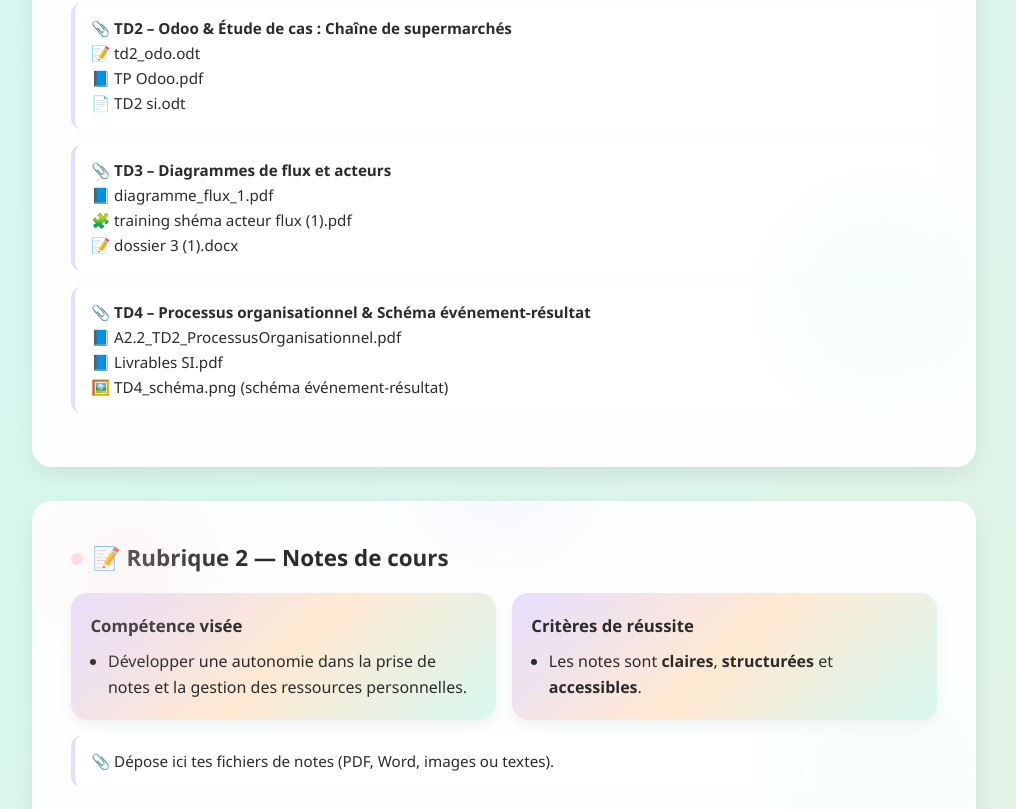
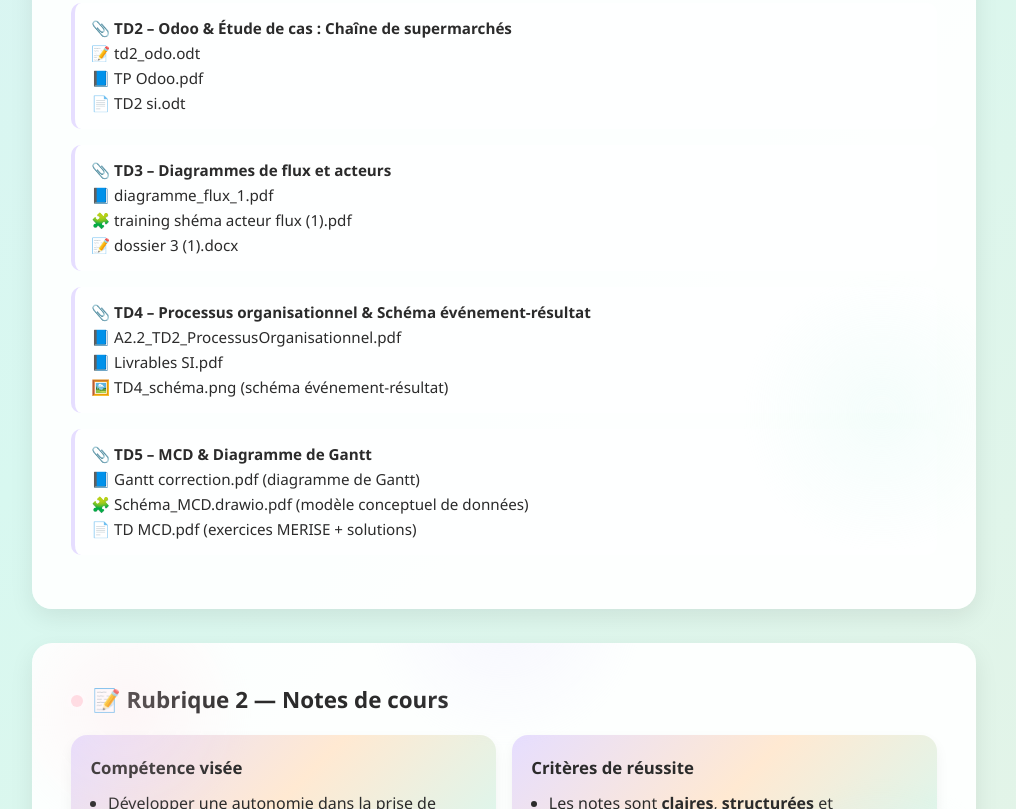
Before and after one commit to Akida43/portefolio, a plain HTML site: page index.html in a window 1280 px wide. Shown: the part 710-1519 px from the top of the page, without its empty margins (136-1152 px from the left). Drawn offline with Linux system fonts and the light colour scheme.

Commit message:
Update index.html

```diff
--- a/index.html
+++ b/index.html
@@ -134,6 +134,22 @@
     TD4_schéma.png (schéma événement-résultat)
   </a>
 </p>
+    <p class="note">
+  📎 <strong>TD5 – MCD & Diagramme de Gantt</strong><br>
+
+  📘 <a href="Gantt correction.pdf" target="_blank">
+    Gantt correction.pdf (diagramme de Gantt)
+  </a><br>
+
+  🧩 <a href="Schéma_MCD.drawio.pdf" target="_blank">
+    Schéma_MCD.drawio.pdf (modèle conceptuel de données)
+  </a><br>
+
+  📄 <a href="TD MCD.pdf" target="_blank">
+    TD MCD.pdf (exercices MERISE + solutions)
+  </a>
+</p>
+
 
 
 
```
